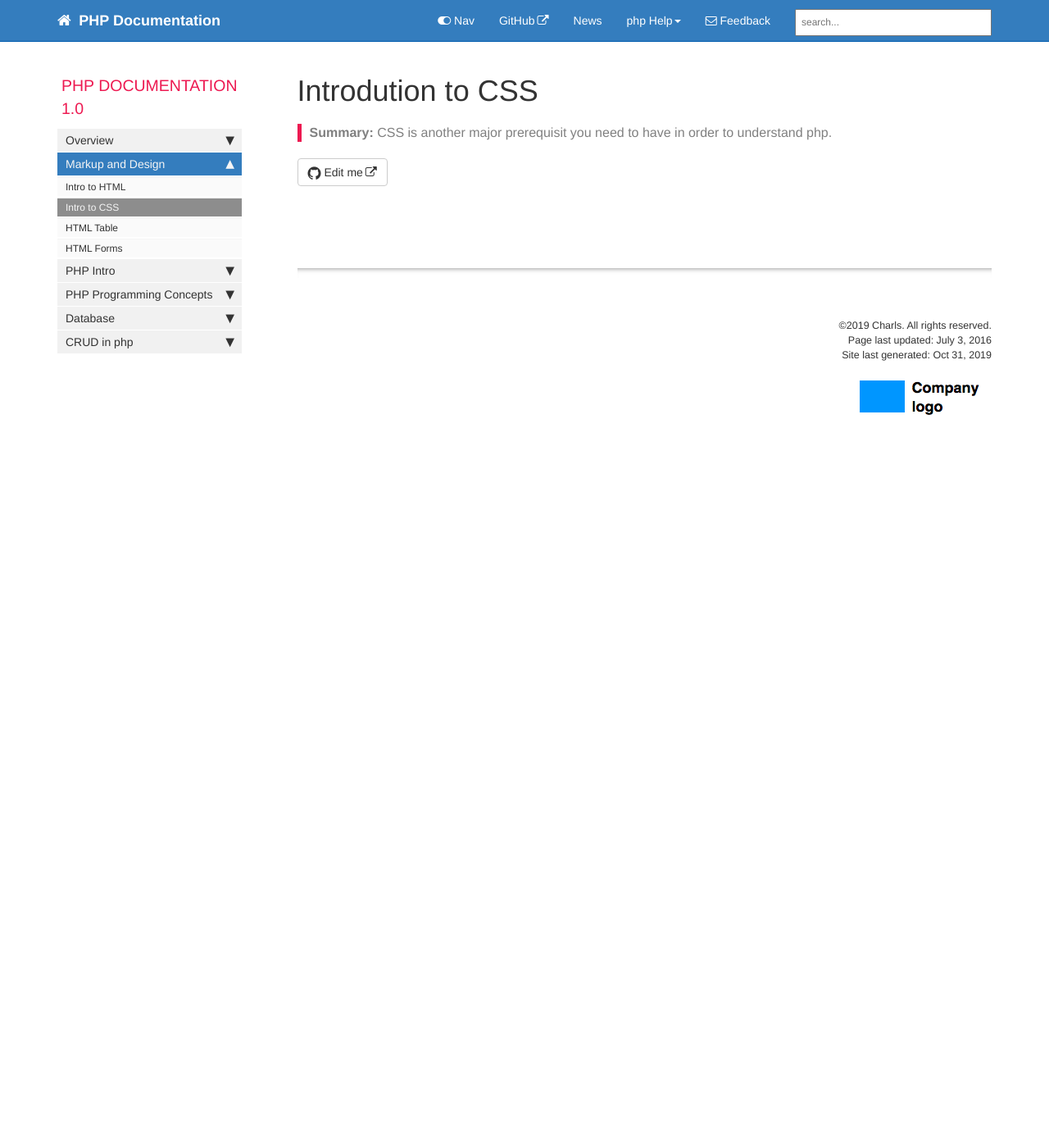
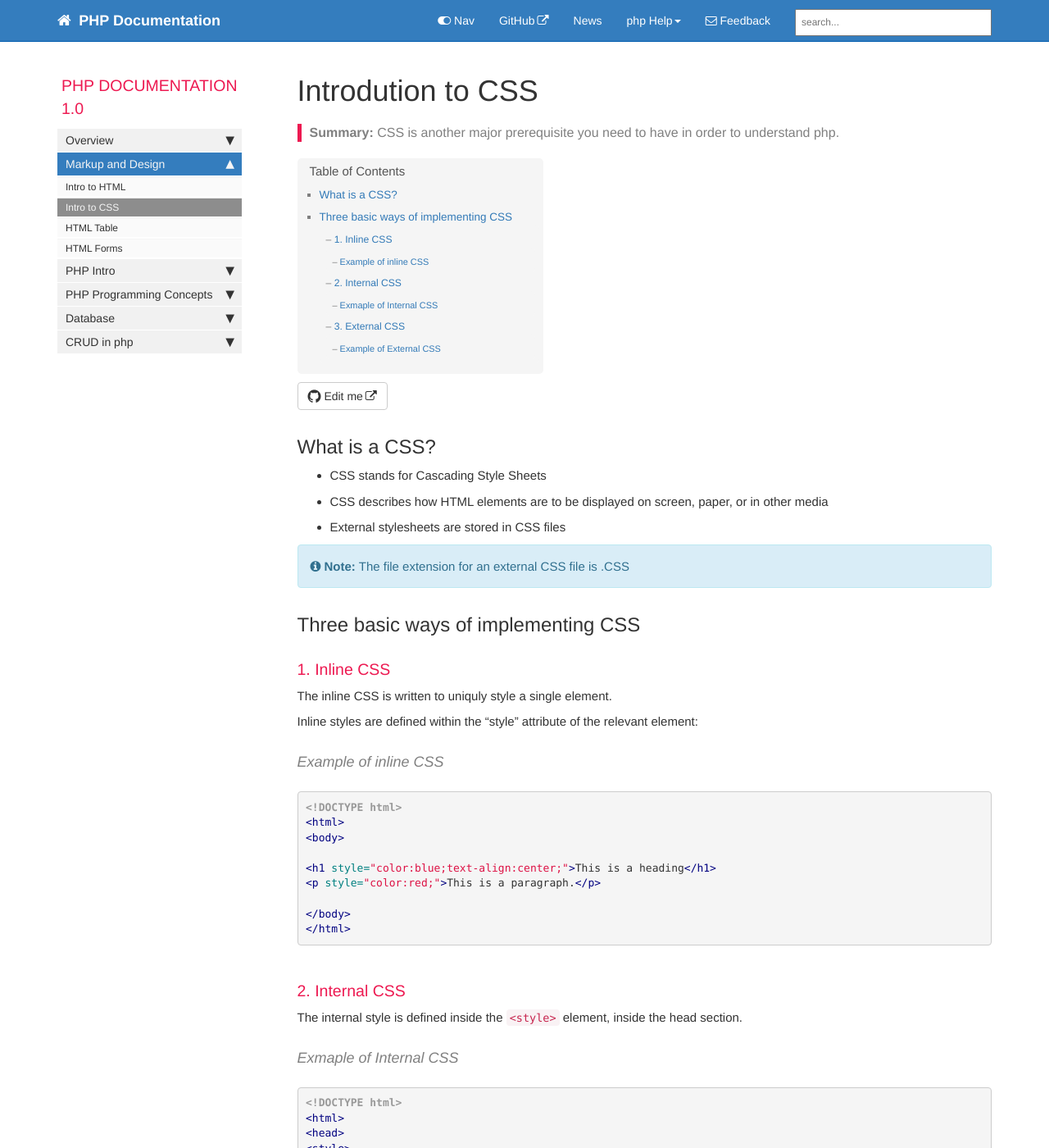
Before and after one commit to Riwajchalise/phpblog, a Jekyll site: the page built from pages/mydoc/mydoc_introduction_to_CSS.md, in a window 1280 px wide and 1400 px high. Shown: the whole window at 82% size. Built offline with Jekyll 4.4.1, drawn with Linux system fonts in a browser that asks for light colours; comment, search, counter and statistics services are not loaded; some of the changed text lies outside the part shown.

Commit message:
CSS page added

````diff
--- a/_config.yml
+++ b/_config.yml
@@ -36,7 +36,7 @@ exclude:
   - vendor
 # these are the files and directories that jekyll will exclude from the build
 
-feedback_subject_line: Jekyll documentation theme
+feedback_subject_line: Regarding PHP document
 
 feedback_email: wazzree@gmail.com
 # used as a contact email for the Feedback link in the top navigation bar
--- a/pages/mydoc/mydoc_introduction_to_CSS.md
+++ b/pages/mydoc/mydoc_introduction_to_CSS.md
@@ -3,8 +3,103 @@ title: Introdution to CSS
 keywords: documentation theme, jekyll, technical writers, help authoring tools, hat replacements
 last_updated: July 3, 2016
 tags:
-summary: "CSS is another major prerequisit you need to have in order to understand php."
+summary: "CSS is another major prerequisite you need to have in order to understand php."
 sidebar: mydoc_sidebar
 permalink: mydoc_introduction_to_CSS.html
 folder: mydoc
 ---
+
+## What is a CSS?
+* CSS stands for Cascading Style Sheets
+* CSS describes how HTML elements are to be displayed on screen, paper, or in other media
+* External stylesheets are stored in CSS files
+
+{% include note.html content="The file extension for an external CSS file is .CSS" %}
+
+## Three basic ways of implementing CSS
+
+### 1. Inline CSS
+The inline CSS is written to uniquly style a single element.
+
+Inline styles are defined within the "style" attribute of the relevant element:
+
+#### Example of inline CSS
+{% highlight html %}
+<!DOCTYPE html>
+<html>
+<body>
+
+<h1 style="color:blue;text-align:center;">This is a heading</h1>
+<p style="color:red;">This is a paragraph.</p>
+
+</body>
+</html>
+{% endhighlight %}
+
+### 2. Internal CSS
+The internal style is defined inside the ```<style>``` element, inside the head section.
+
+#### Exmaple of Internal CSS
+{% highlight html %}
+<!DOCTYPE html>
+<html>
+<head>
+<style>
+body {
+  background-color: linen;
+}
+
+h1 {
+  color: maroon;
+  margin-left: 40px;
+}
+</style>
+</head>
+<body>
+
+<h1>This is a heading</h1>
+<p>This is a paragraph.</p>
+
+</body>
+</html>
+{% endhighlight %}
+
+### 3. External CSS
+External styles are defined within the  ```<link>``` element, inside the ```<head>``` section of an HTML page:
+
+#### Example of External CSS
+{% highlight html %}
+<!DOCTYPE html>
+<html>
+<head>
+<link rel="stylesheet" type="text/css" href="mystyle.css">
+</head>
+<body>
+
+<h1>This is a heading</h1>
+<p>This is a paragraph.</p>
+
+</body>
+</html>
+{% endhighlight %}
+
+Here is how the "mystyle.css" file looks like:
+
+{% highlight css %}
+body {
+  background-color: lightblue;
+}
+
+h1 {
+  color: navy;
+  margin-left: 20px;
+}
+{% endhighlight %}
+
+{% include important.html content="A CSS file should not contain html tags" %}
+
+{% include callout.html content="
+If you want to know more about CSS you can check the [CSS_tutorial](https://www.w3schools.com/css/default.asp) by w3 school.
+" type="primary" %}
+
+{% include links.html %}
````
Also changed, not shown: pages/mydoc/mydoc_about.md (+1 -1 lines), pages/mydoc/mydoc_introduction_to_HTML.md (+16 -10 lines).
